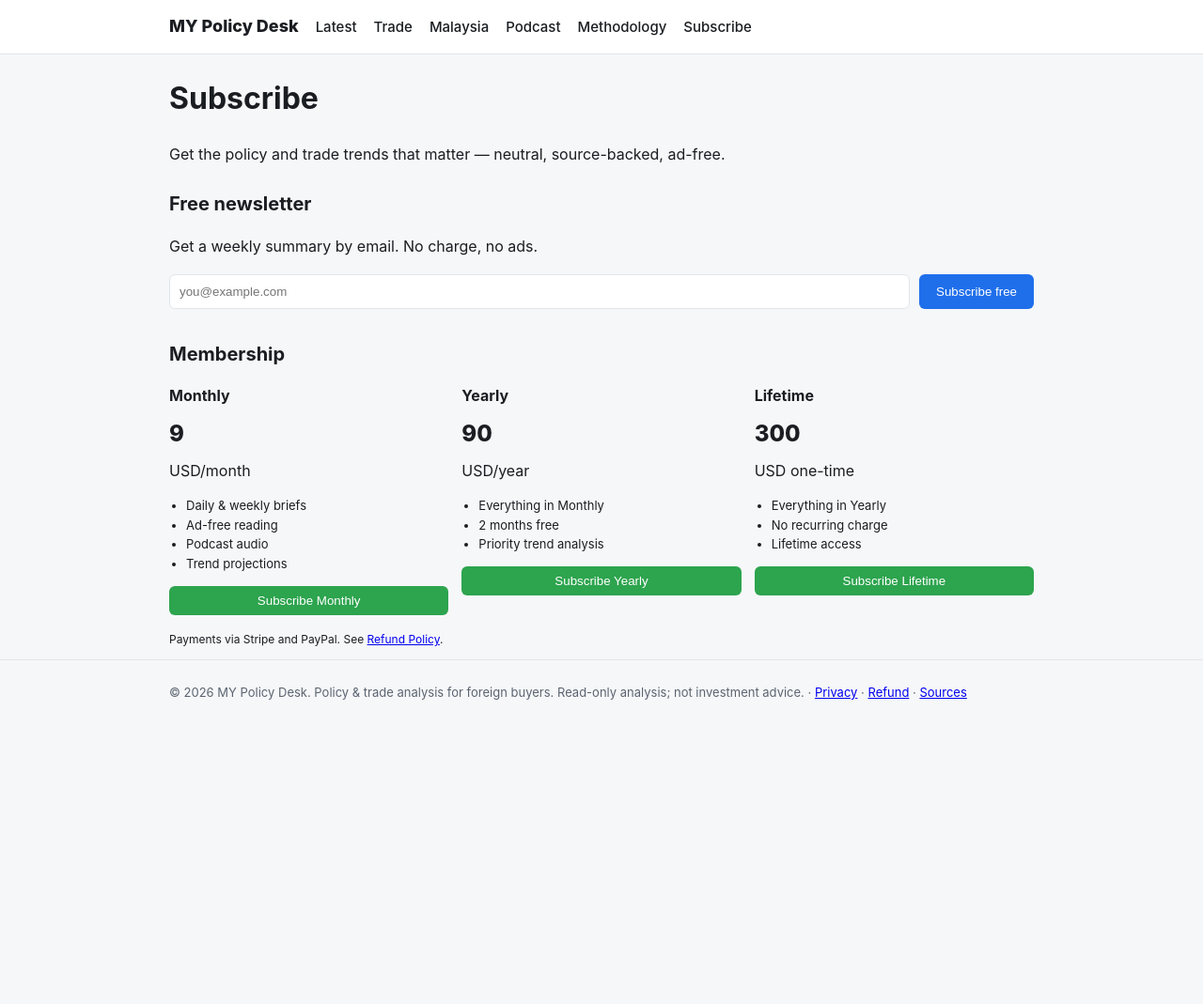
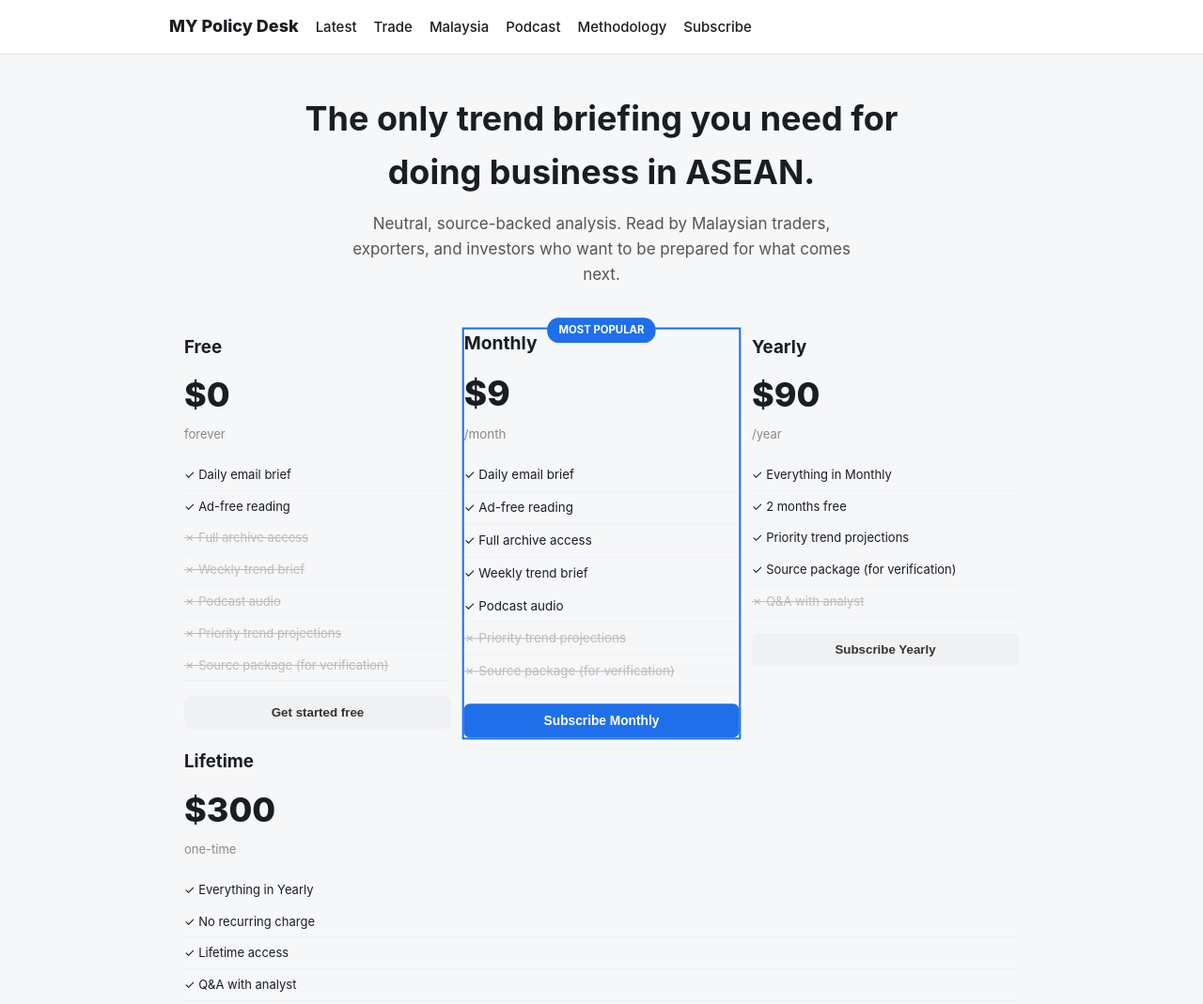
Before and after one commit to tmj518/archipelago-ai-wire, an Astro site: page /subscribe in a window 1280 px wide. Shown: the top 1069 px of the page at 94% size. Before the commit the page ends 800 px from the top, so only its background shows below. Built offline with nearby package versions, Linux system fonts and the light colour scheme; Astro itself is replaced by a stand-in of ours.

Commit message:
feat: 首页 tldr 风格 + 定价页 the-ken 风格
- 首页: H1 'See the world, clearly. 5 minutes a day.' + 单 Subscribe 按钮 + 社会证明 + 每条'标题+来源+日期+阅读时长'
- 定价页: 四档 Free///，中间 Monthly 档 MOST POPULAR 高亮，功能矩阵划掉/高亮
- 定位: 帮助马来西亚企业看世界、看趋势、看赚钱机会
- 21 pages built, preflight ALL GREEN

```diff
--- a/src/pages/subscribe.astro
+++ b/src/pages/subscribe.astro
@@ -1,37 +1,112 @@
 ---
-// 订阅页：/subscribe/（免费邮件订阅 + 会员购买）
+// 定价页：the-ken.com/pricing 风格
+// 三档 + 中间档 MOST POPULAR + 功能矩阵划掉/高亮
 import BaseLayout from '../layouts/BaseLayout.astro';
 
-const TIERS = [
-  { name: 'Monthly', price: '9', unit: 'USD/month', features: ['Daily & weekly briefs', 'Ad-free reading', 'Podcast audio', 'Trend projections'] },
-  { name: 'Yearly', price: '90', unit: 'USD/year', features: ['Everything in Monthly', '2 months free', 'Priority trend analysis'] },
-  { name: 'Lifetime', price: '300', unit: 'USD one-time', features: ['Everything in Yearly', 'No recurring charge', 'Lifetime access'] },
+const PLANS = [
+  {
+    name: 'Free',
+    price: '$0',
+    unit: 'forever',
+    popular: false,
+    features: [
+      { label: 'Daily email brief', included: true },
+      { label: 'Ad-free reading', included: true },
+      { label: 'Full archive access', included: false },
+      { label: 'Weekly trend brief', included: false },
+      { label: 'Podcast audio', included: false },
+      { label: 'Priority trend projections', included: false },
+      { label: 'Source package (for verification)', included: false },
+    ],
+  },
+  {
+    name: 'Monthly',
+    price: '$9',
+    unit: '/month',
+    popular: true,
+    features: [
+      { label: 'Daily email brief', included: true },
+      { label: 'Ad-free reading', included: true },
+      { label: 'Full archive access', included: true },
+      { label: 'Weekly trend brief', included: true },
+      { label: 'Podcast audio', included: true },
+      { label: 'Priority trend projections', included: false },
+      { label: 'Source package (for verification)', included: false },
+    ],
+  },
+  {
+    name: 'Yearly',
+    price: '$90',
+    unit: '/year',
+    popular: false,
+    features: [
+      { label: 'Everything in Monthly', included: true },
+      { label: '2 months free', included: true },
+      { label: 'Priority trend projections', included: true },
+      { label: 'Source package (for verification)', included: true },
+      { label: 'Q&A with analyst', included: false },
+    ],
+  },
+  {
+    name: 'Lifetime',
+    price: '$300',
+    unit: 'one-time',
+    popular: false,
+    features: [
+      { label: 'Everything in Yearly', included: true },
+      { label: 'No recurring charge', included: true },
+      { label: 'Lifetime access', included: true },
+      { label: 'Q&A with analyst', included: true },
+    ],
+  },
 ];
 ---
-<BaseLayout title="Subscribe — Membership" description="Subscribe to membership or the free newsletter for Malaysia & ASEAN policy and trade analysis.">
-  <h1>Subscribe</h1>
-  <p class="muted">Get the policy and trade trends that matter — neutral, source-backed, ad-free.</p>
+<BaseLayout title="Subscribe — Malaysia World Brief" description="Membership plans for Malaysian businesses. Free daily email, paid trend briefs, podcast, and source packages.">
+  <section style="text-align:center;padding:40px 16px 24px;">
+    <h1 style="font-size:36px;max-width:680px;margin:0 auto 12px;">
+      The only trend briefing you need for doing business in ASEAN.
+    </h1>
+    <p style="font-size:17px;color:#555;max-width:560px;margin:0 auto;">
+      Neutral, source-backed analysis. Read by Malaysian traders, exporters, and investors who want to be prepared for what comes next.
+    </p>
+  </section>
 
-  <h2 style="font-size:20px;margin-top:24px;">Free newsletter</h2>
-  <p>Get a weekly summary by email. No charge, no ads.</p>
-  <form action="/account/" method="get" style="display:flex;gap:10px;flex-wrap:wrap;margin:12px 0;">
-    <input type="email" name="email" placeholder="you@example.com" style="flex:1;min-width:200px;padding:10px;border:1px solid #e2e5ea;border-radius:6px;" />
-    <button type="submit" style="padding:10px 18px;background:#1f6feb;color:#fff;border:none;border-radius:6px;cursor:pointer;">Subscribe free</button>
-  </form>
-
-  <h2 style="font-size:20px;margin-top:32px;">Membership</h2>
-  <div style="display:flex;flex-wrap:wrap;gap:14px;margin-top:12px;">
-    {TIERS.map((t) => (
-      <div class="card" style="flex:1 1 220px;min-width:220px;">
-        <strong>{t.name}</strong>
-        <div style="font-size:24px;font-weight:800;margin:8px 0;">{t.price}</div>
-        <div class="muted">{t.unit}</div>
-        <ul style="font-size:13px;padding-left:18px;">
-          {t.features.map((f) => <li>{f}</li>)}
+  <section style="display:flex;flex-wrap:wrap;gap:16px;max-width:1080px;margin:24px auto;padding:0 16px;">
+    {PLANS.map((plan) => (
+      <div
+        class="card"
+        style={`flex:1 1 230px;min-width:230px;position:relative;${plan.popular ? 'border:2px solid #1f6feb;transform:scale(1.03);' : ''}`}
+      >
+        {plan.popular && (
+          <div style="position:absolute;top:-12px;left:50%;transform:translateX(-50%);background:#1f6feb;color:#fff;font-size:11px;font-weight:700;padding:4px 12px;border-radius:12px;white-space:nowrap;">
+            MOST POPULAR
+          </div>
+        )}
+        <h3 style="margin:0 0 4px;">{plan.name}</h3>
+        <div style="font-size:36px;font-weight:800;margin:8px 0 2px;">{plan.price}</div>
+        <div style="font-size:13px;color:#888;margin-bottom:16px;">{plan.unit}</div>
+        <ul style="list-style:none;padding:0;margin:0;font-size:13px;">
+          {plan.features.map((f) => (
+            <li style={`padding:6px 0;border-bottom:1px solid #f0f1f3;${f.included ? '' : 'color:#bbb;text-decoration:line-through;'}`}>
+              {f.included ? '✓' : '✗'} {f.label}
+            </li>
+          ))}
         </ul>
-        <button style="padding:8px 14px;background:#2da44e;color:#fff;border:none;border-radius:6px;cursor:pointer;width:100%;">Subscribe {t.name}</button>
+        <button
+          style={`margin-top:16px;width:100%;padding:10px;border:none;border-radius:6px;font-weight:700;cursor:pointer;${plan.popular ? 'background:#1f6feb;color:#fff;' : 'background:#f0f1f3;color:#333;'}`}
+        >
+          {plan.price === '$0' ? 'Get started free' : `Subscribe ${plan.name}`}
+        </button>
       </div>
     ))}
-  </div>
-  <p class="muted" style="font-size:12px;margin-top:16px;">Payments via Stripe and PayPal. See <a href="/refund/">Refund Policy</a>.</p>
+  </section>
+
+  <section style="max-width:680px;margin:32px auto;padding:0 16px;font-size:14px;color:#666;text-align:center;">
+    <p>
+      Trusted by Malaysian exporters, cross-border traders, and small business owners who read trends before they hit the headlines.
+    </p>
+    <p style="margin-top:16px;">
+      Payments via Stripe & PayPal. See <a href="/refund/">Refund Policy</a> · <a href="/privacy/">Privacy</a>.
+    </p>
+  </section>
 </BaseLayout>
```
Also changed, not shown: src/pages/index.astro (+42 -39 lines).
